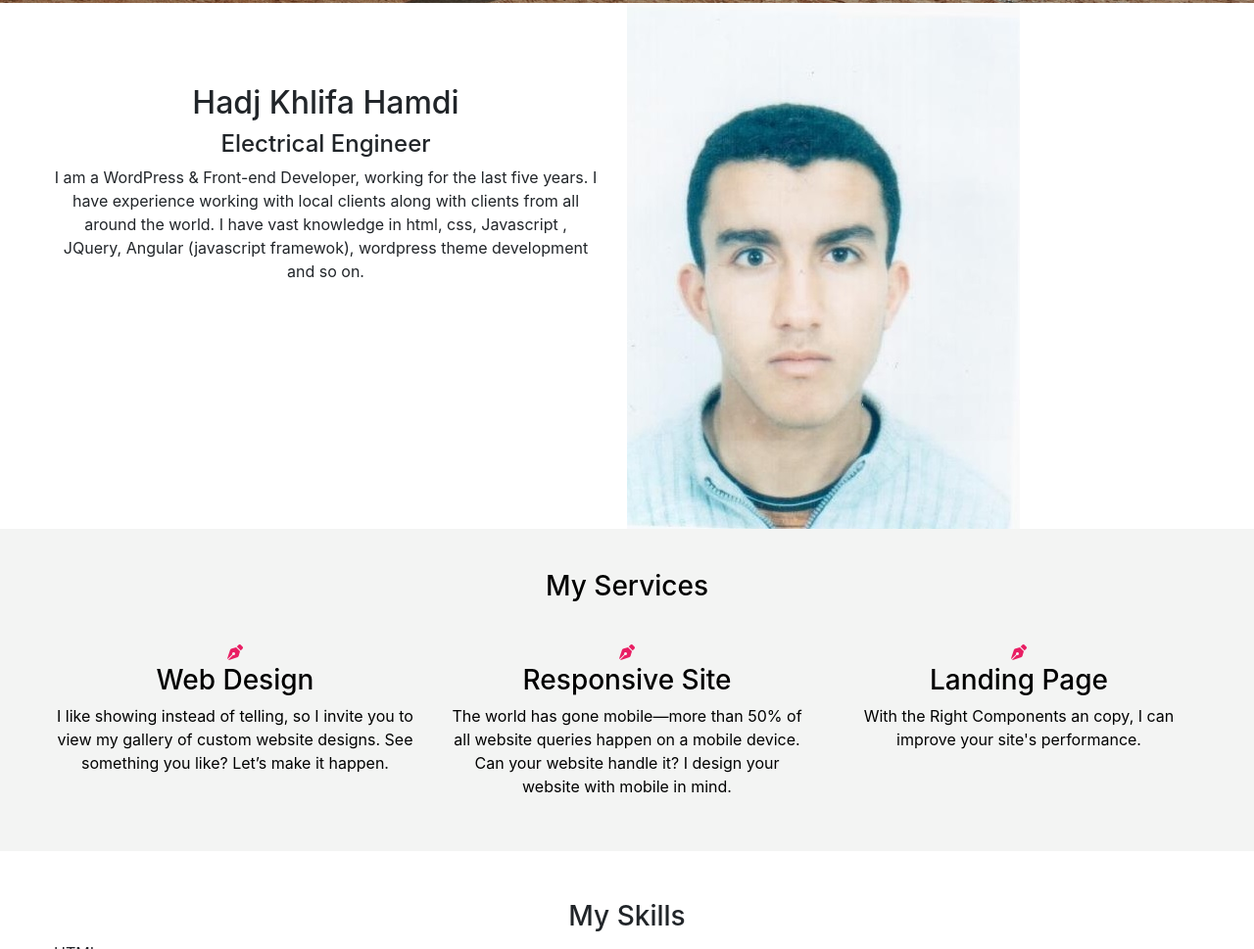
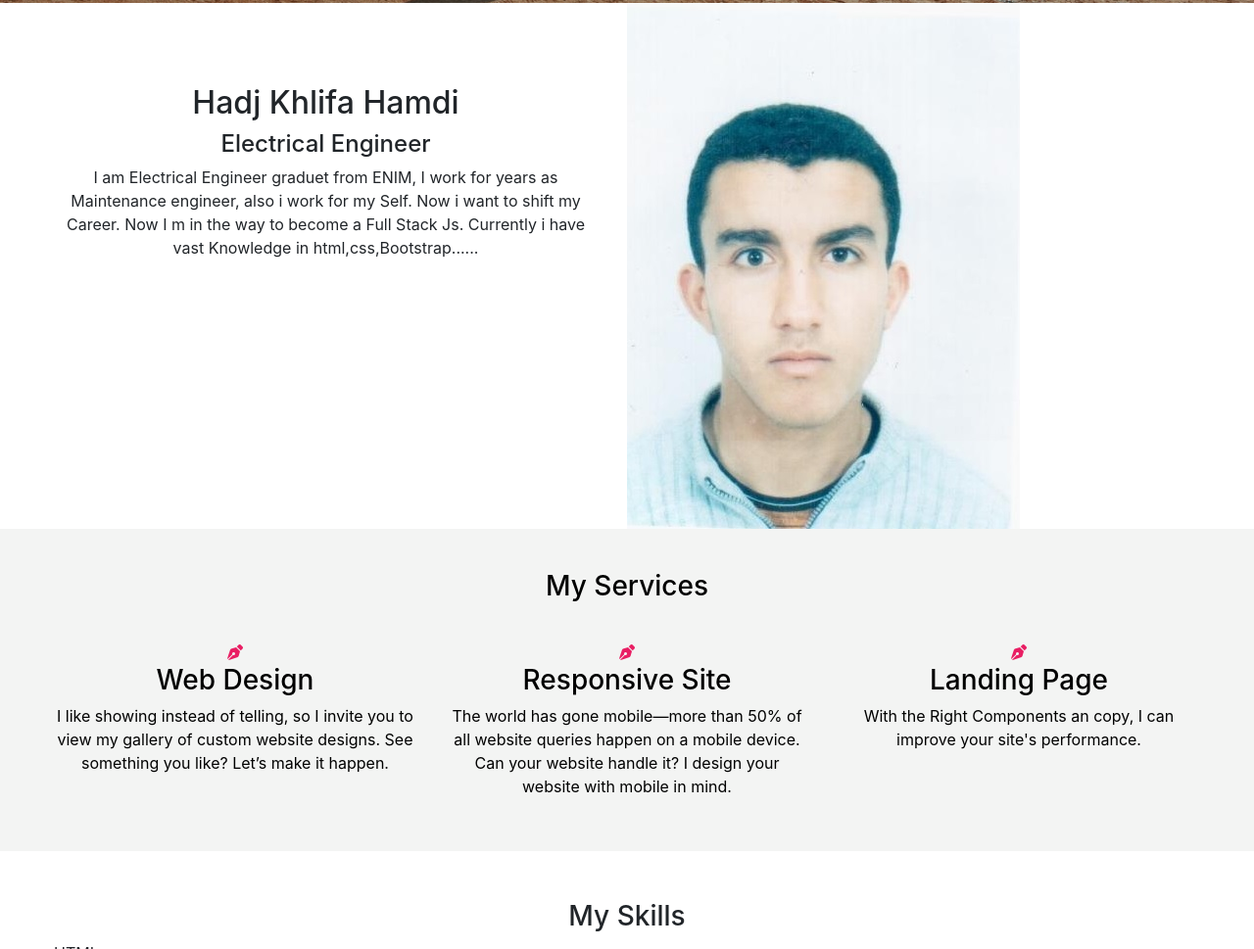
Before and after one commit to hamdihadj2011/portfolio, a plain HTML site: page index.html in a window 1280 px wide. Shown: the part 797-1766 px from the top of the page at 98% size. Drawn offline with nearby package versions, Linux system fonts and the light colour scheme.

Commit message:
first commit

```diff
--- a/index.html
+++ b/index.html
@@ -22,6 +22,7 @@
 				<a href="#home"><li id="home">Home</li></a>
 				<a href="#about"><li id="about">About</li></a>
 				<a href="#services"><li id="services">Services</li></a>
+				<a href="#skills"><li id="skills">Skills</li></a>
 				<a href="#portfolio"><li id="portfolio">Portfolio</li></a>
 				<a href="#contact"><li id="contact">Contact</li></a>
 			</ul>
@@ -49,7 +50,11 @@
 						<h2>Hadj Khlifa Hamdi</h2>
 						<h4>Electrical Engineer</h4>
 						<p>
-							I am a WordPress & Front-end Developer, working for the last five years. I have experience working with local clients along with clients from all around the world. I have vast knowledge in html, css, Javascript , JQuery, Angular (javascript framewok), wordpress theme development and so on.
+
+							I am Electrical Engineer graduet from ENIM, I work for years as Maintenance engineer, also i work for my Self.
+							Now i want to shift my Career.
+							Now I m in the way to become a Full Stack Js.
+							Currently i have vast Knowledge in html,css,Bootstrap......
 						</p>
 
 
```
